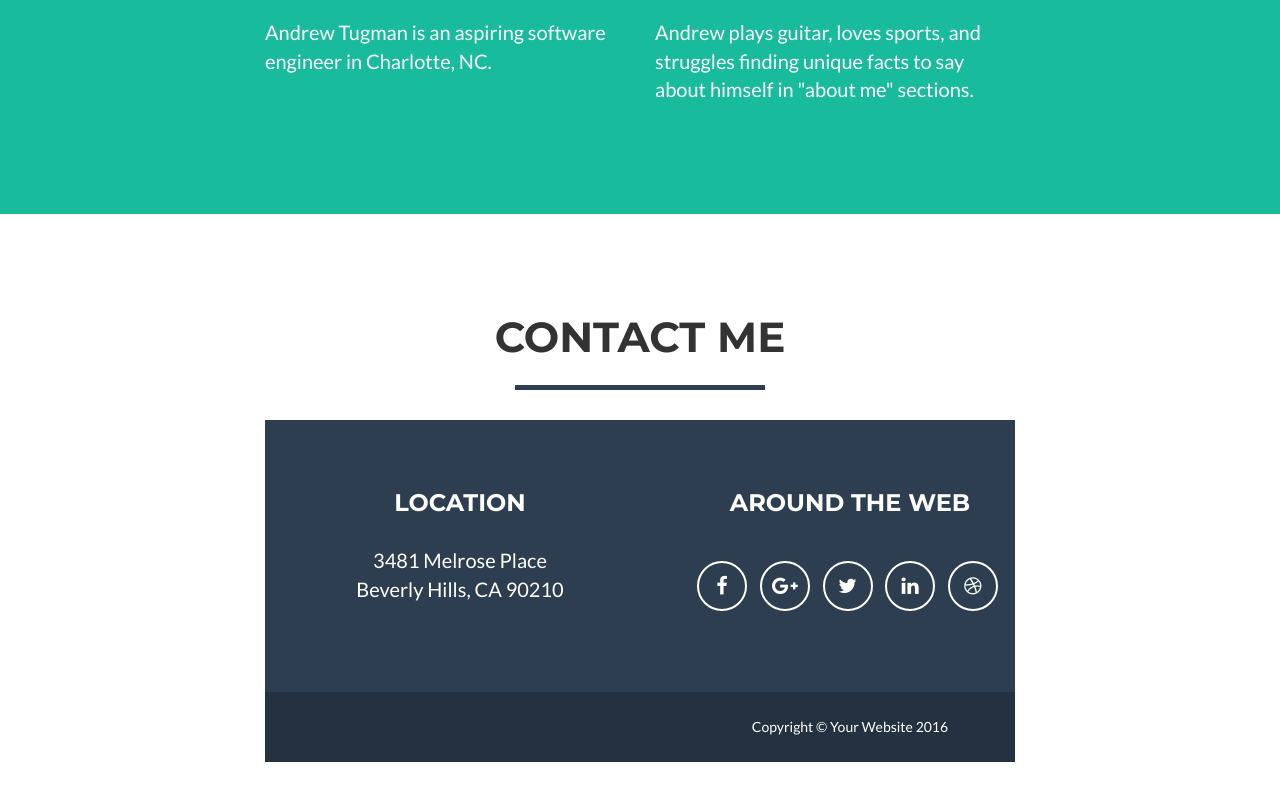
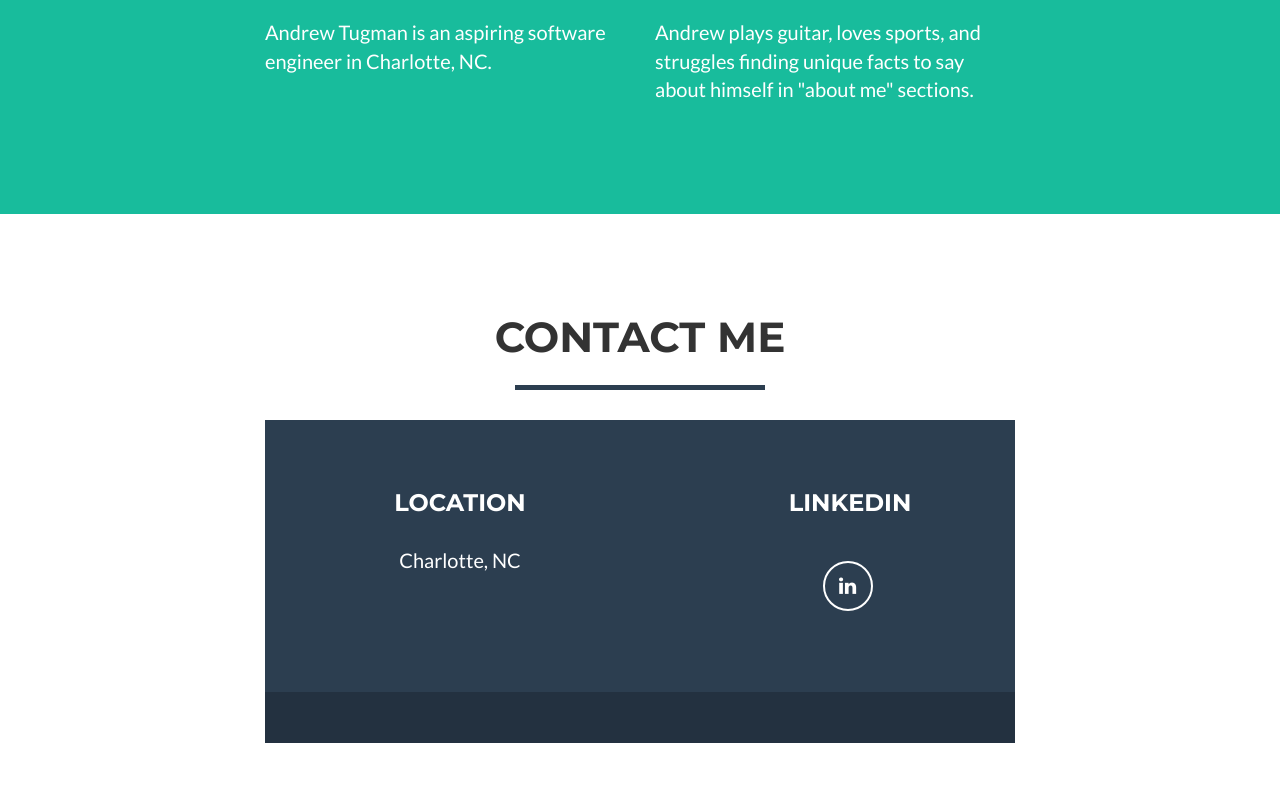
Before and after one commit to atugman/Arcade, a website: page public/index.html in a window 1280 px wide. Shown: the part 1509-2309 px from the top of the page. Drawn offline with nearby package versions, Linux system fonts and the light colour scheme.

Commit message:
minor update to about me section design

```diff
--- a/public/index.html
+++ b/public/index.html
@@ -245,13 +245,12 @@
                 <div class="row">
                     <div class="footer-col col-md-4">
                         <h3>Location</h3>
-                        <p>3481 Melrose Place
-                            <br>Beverly Hills, CA 90210</p>
+                        <p>Charlotte, NC</p>
                     </div>
                     <div class="footer-col col-md-4">
-                        <h3>Around the Web</h3>
+                        <h3>LinkedIn</h3>
                         <ul class="list-inline">
-                            <li>
+                            <!--<li>
                                 <a href="#" class="btn-social btn-outline"><span class="sr-only">Facebook</span><i class="fa fa-fw fa-facebook"></i></a>
                             </li>
                             <li>
@@ -259,13 +258,13 @@
                             </li>
                             <li>
                                 <a href="#" class="btn-social btn-outline"><span class="sr-only">Twitter</span><i class="fa fa-fw fa-twitter"></i></a>
-                            </li>
+                            </li>-->
                             <li>
                                 <a href="http://www.linkedin.com/in/tugman" class="btn-social btn-outline"><span class="sr-only">Linked In</span><i class="fa fa-fw fa-linkedin"></i></a>
                             </li>
-                            <li>
+                            <!--<li>
                                 <a href="#" class="btn-social btn-outline"><span class="sr-only">Dribble</span><i class="fa fa-fw fa-dribbble"></i></a>
-                            </li>
+                            </li>-->
                         </ul>
                     </div>
                     <div class="footer-col col-md-4">
@@ -279,7 +278,7 @@
             <div class="container">
                 <div class="row">
                     <div class="col-lg-12">
-                        Copyright &copy; Your Website 2016
+                        <!--Copyright &copy; Your Website 2016-->
                     </div>
                 </div>
             </div>
```
